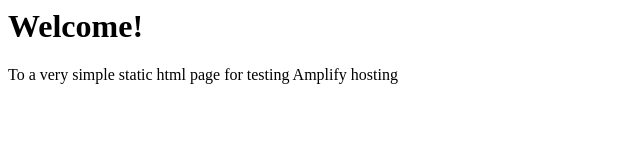
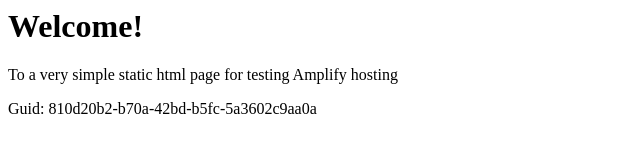
Before and after one commit to aws-aemilia-yul/Github-PR-Commit-Integration-Test-DoNotTouch-v1-preprod-ca-central-1, a website: page src/index.html in a window 1280 px wide. Shown: the whole page, without its empty margins (0-640 px from the left). Drawn offline with Linux system fonts and the light colour scheme.

Commit message:
commit from integ tests

```diff
--- a/src/index.html
+++ b/src/index.html
@@ -1,3 +1,5 @@
+
+
 <html lang="en">
 
 <head>
@@ -10,6 +12,6 @@
 <body>
     <h1>Welcome!</h1>
     <p>To a very simple static html page for testing Amplify hosting</p>
-</body>
+    <p>Guid: 810d20b2-b70a-42bd-b5fc-5a3602c9aa0a</p></body>
 
 </html>
```
